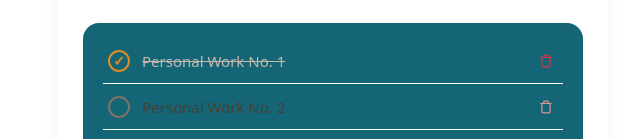
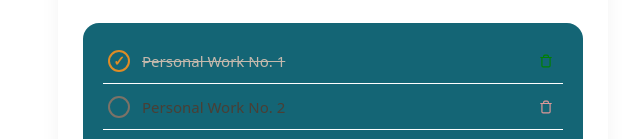
Before and after one commit to heab3/Mini-E-commer, a Vue app: page / in a window 1280 px wide. In both pictures the pointer is over the button 853 px from the left and 296 px from the top of the page. Shown: the part 236-375 px from the top of the page, without its empty margins (307-947 px from the left). Built offline with nearby package versions, Linux system fonts and the light colour scheme; the HTML template or start-up script is replaced by a standard one.

Commit message:
change color

```diff
--- a/src/TodoItem.vue
+++ b/src/TodoItem.vue
@@ -99,6 +99,7 @@ const emit = defineEmits(['toggle', 'delete'])
 }
 
 .delete-btn:hover {
-  color: #dc3545;
+  /* color: #dc3545; */
+  color: green;
 }
 </style>
```
